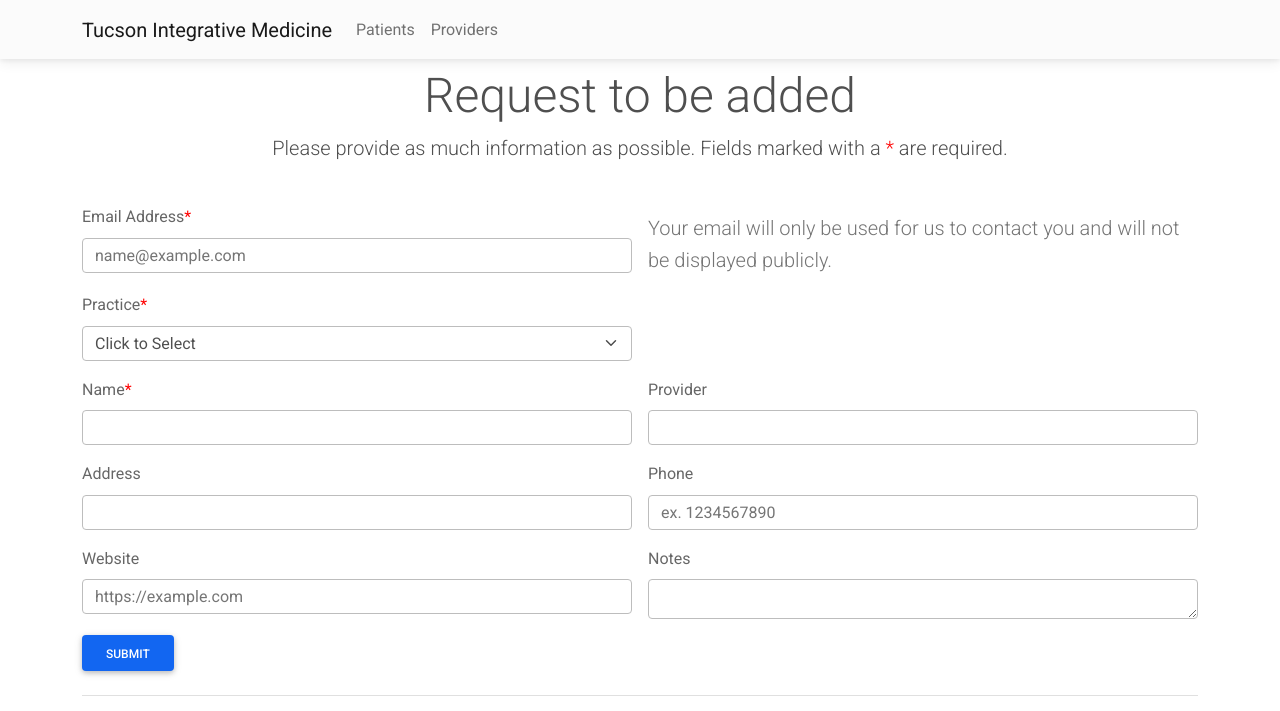
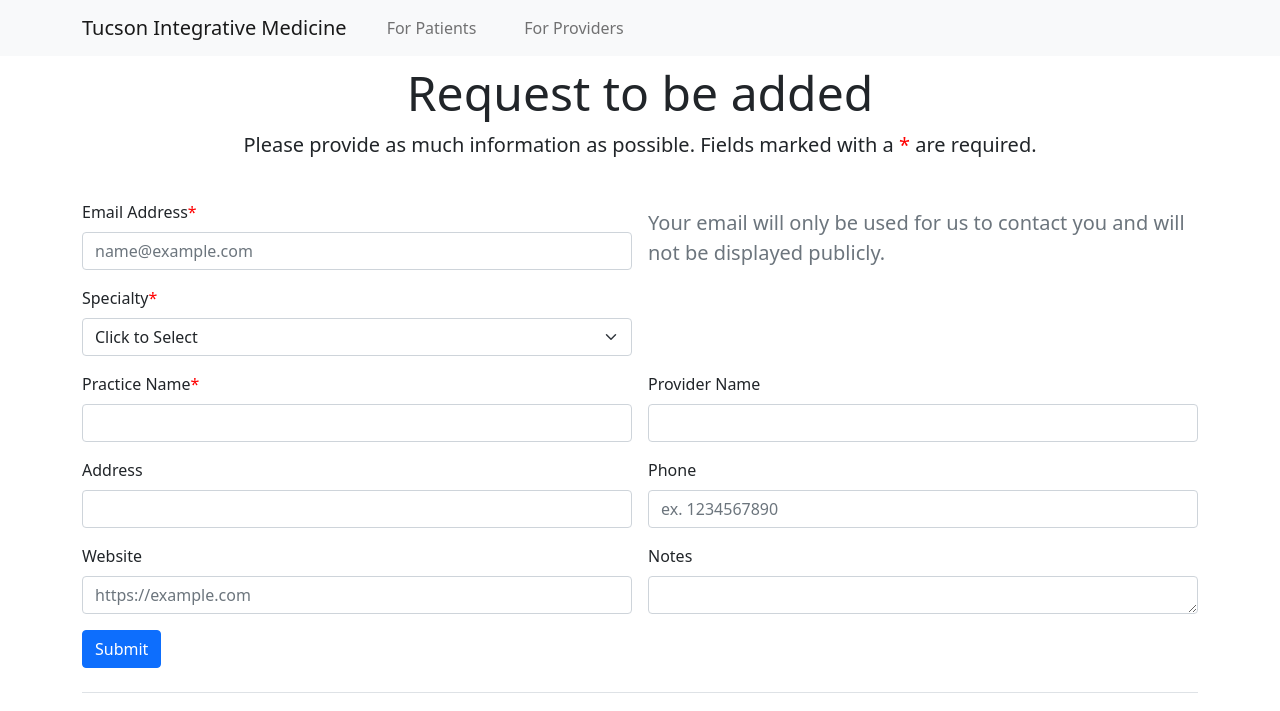
Before and after one commit to meme8383/Integrative-Tucson, a Flask app: page /providers/request in a window 1280 px wide. Shown: the top 711 px of the page. Run offline with Flask 2, Linux system fonts and the light colour scheme; data that the repository does not hold is empty; some libraries are stand-ins or nearby versions.

Commit message:
pic n stuff

```diff
--- a/application.py
+++ b/application.py
@@ -14,6 +14,7 @@ app = Flask(__name__)
 app.config["TEMPLATES_AUTO_RELOAD"] = True
 
 # Config email
+CONTACT_EMAIL = "integrativetucson@gmail.com"
 DEFAULT_EMAIL = os.environ["MAIL_DEFAULT_SENDER"]
 app.config["MAIL_DEFAULT_SENDER"] = DEFAULT_EMAIL
 app.config["MAIL_PASSWORD"] = os.environ["MAIL_PASSWORD"]
@@ -96,7 +97,7 @@ def contact():
         message = Message("Your message has been sent!", body=message_body, recipients=[email])
         mail.send(message)
 
-        message = Message(f"New message from: {name}", body=message_body, recipients=[DEFAULT_EMAIL])
+        message = Message(f"New message from: {name}", body=message_body, recipients=[CONTACT_EMAIL])
         mail.send(message)
 
         return render_template("success.html", message="Your response has been recorded!")
@@ -129,10 +130,11 @@ def request_submit():
             conn.rollback()
             raise
 
-        message = Message("Request Received", body="We have received your request to be added.", recipients=[request.form.get("email")])
+        message = Message("Request Received", body="We have received your request to be added. We will be in contact with you soon. Thank you for your interest.\n\nFrom AIHM Tucson Chapter Team",
+                          recipients=[request.form.get("email")])
         mail.send(message)
 
-        message = Message("New Request", body=str(clean_values), recipients=[DEFAULT_EMAIL])
+        message = Message("New Request", body=str(clean_values), recipients=[CONTACT_EMAIL])
         mail.send(message)
 
         return render_template("success.html", message="Your request has been sent!")
--- a/templates/layout.html
+++ b/templates/layout.html
@@ -7,35 +7,36 @@
         <meta name="viewport" content="initial-scale=1, width=device-width">
 
         <!-- https://getbootstrap.com/docs/5.1/ -->
-        <!-- <link href="https://cdn.jsdelivr.net/npm/bootstrap@5.1.3/dist/css/bootstrap.min.css" rel="stylesheet" integrity="sha384-1BmE4kWBq78iYhFldvKuhfTAU6auU8tT94WrHftjDbrCEXSU1oBoqyl2QvZ6jIW3" crossorigin="anonymous"> -->
+        <link href="https://cdn.jsdelivr.net/npm/bootstrap@5.1.3/dist/css/bootstrap.min.css" rel="stylesheet" integrity="sha384-1BmE4kWBq78iYhFldvKuhfTAU6auU8tT94WrHftjDbrCEXSU1oBoqyl2QvZ6jIW3" crossorigin="anonymous">
 
         <link href="/static/styles.css" rel="stylesheet">
 
         <!-- https://getbootstrap.com/docs/5.1/ -->
-        <!-- <script src="https://cdn.jsdelivr.net/npm/bootstrap@5.1.3/dist/js/bootstrap.bundle.min.js" integrity="sha384-ka7Sk0Gln4gmtz2MlQnikT1wXgYsOg+OMhuP+IlRH9sENBO0LRn5q+8nbTov4+1p" crossorigin="anonymous"></script> -->
+        <script src="https://cdn.jsdelivr.net/npm/bootstrap@5.1.3/dist/js/bootstrap.bundle.min.js" integrity="sha384-ka7Sk0Gln4gmtz2MlQnikT1wXgYsOg+OMhuP+IlRH9sENBO0LRn5q+8nbTov4+1p" crossorigin="anonymous"></script>
 
 
         <!-- Font Awesome -->
-        <link
+        <!-- <link
         href="https://cdnjs.cloudflare.com/ajax/libs/font-awesome/5.15.1/css/all.min.css"
         rel="stylesheet"
-        />
+        /> -->
         <!-- Google Fonts -->
-        <link
+        <!-- <link
         href="https://fonts.googleapis.com/css?family=Roboto:300,400,500,700&display=swap"
         rel="stylesheet"
-        />
+        /> -->
         <!-- MDB -->
-        <link
+        <!-- <link
         href="https://cdnjs.cloudflare.com/ajax/libs/mdb-ui-kit/3.10.1/mdb.min.css"
         rel="stylesheet"
-        />
+        /> -->
 
         <!-- MDB -->
-        <script
+        <!-- <script
         type="text/javascript"
         src="https://cdnjs.cloudflare.com/ajax/libs/mdb-ui-kit/3.10.1/mdb.min.js"
-        ></script>
+        ></script> -->
+
 
         <title>{% block title %}{% endblock %}Tucson Integrative Medicine</title>
     </head>
@@ -49,8 +50,8 @@
                 <div class="collapse navbar-collapse" id="navbarNav">
                     <ul class="navbar-nav">
                         <!-- <li class="nav-item"><a class="nav-link active" aria-current="page" href="/">Providers</a></li> -->
-                        <li class="nav-item"><a class="nav-link" href="/patients">Patients</a></li>
-                        <li class="nav-item"><a class="nav-link" href="/providers">Providers</a></li>
+                        <li class="nav-item mx-3"><a class="nav-link" href="/patients">For Patients</a></li>
+                        <li class="nav-item mx-3"><a class="nav-link" href="/providers">For Providers</a></li>
                     </ul>
                 </div>
             </div>
--- a/templates/patients.html
+++ b/templates/patients.html
@@ -48,8 +48,8 @@
         <div class="px-4 py-3 mt-5 mx-auto text-center rounded-3">
             <h1 class="display-5 fw-bold">Find out what works best for you</h1>
             <div class="col-lg-6 mx-auto">
-                <div class="mx-auto">
-                    <ul class="list-group list-group-flush lead">
+                <div class="mx-auto mb-2">
+                    <ul class="list-group lead">
                         <li class="list-group-item">This network of providers does not replace your primary care</li>
                         <li class="list-group-item">For any urgent matters, go to ER/UC</li>
                         <li class="list-group-item">Your health insurance might not cover these services</li>
--- a/templates/request.html
+++ b/templates/request.html
@@ -27,7 +27,7 @@
             </div>
 
             <div class="col-md-6 form-group required">
-                <label for="FormPracticeInput" class="form-label">Practice</label>
+                <label for="FormPracticeInput" class="form-label">Specialty</label>
                 <select name="practice" id="FormPracticeInput" class="form-select form-control" onchange="Practices(this.value)" required>
                     <option selected disabled value="">Click to Select</option>
                     {% for practice in practices %}
@@ -42,14 +42,14 @@
             </div>
 
             <div class="col-md-6 form-group required">
-                <label for="FormNameInput" class="form-label">Name</label>
+                <label for="FormNameInput" class="form-label">Practice Name</label>
                 <input type="text" id="FormNameInput" name="name" class="form-control" required>
                 <div class="invalid-feedback">
                     This field is required.
                 </div>
             </div>
             <div class="col-md-6">
-                <label for="FormProviderInput" class="form-label">Provider</label>
+                <label for="FormProviderInput" class="form-label">Provider Name</label>
                 <input type="text" id="FormProviderInput" name="provider" class="form-control">
             </div>
 
@@ -104,7 +104,7 @@
 
     function Practices(val) {
         if(val==0)
-            document.getElementById("OtherInput").innerHTML=`<label for="FormPracticeOtherInput" class="form-label">Practice</label>
+            document.getElementById("OtherInput").innerHTML=`<label for="FormPracticeOtherInput" class="form-label">Add a Specialty</label>
             <input type="text" id="FormPracticeOtherInput" name="custom_practice" placeholder="Please type..." class="form-control" required>
             <div class="invalid-feedback">
                 This field is required.
```
Also changed, not shown: static/family_practice.jpg.
